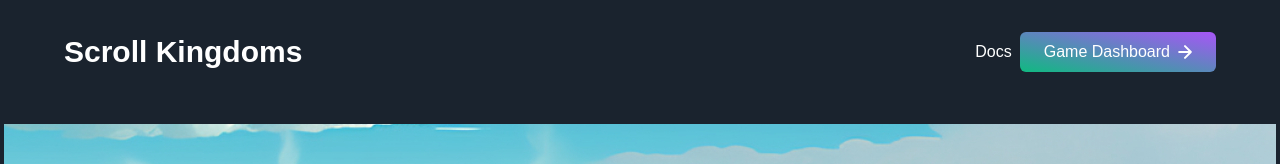
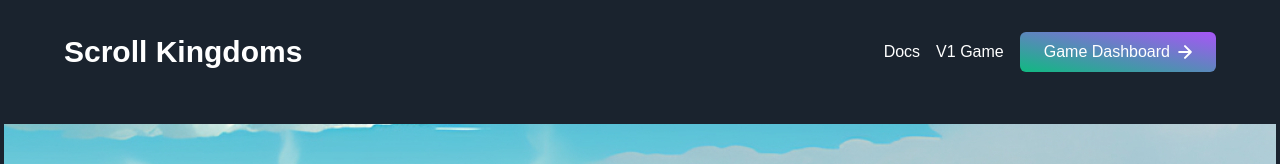
Before and after one commit to alexandrecarvalheira/landingpage, a Next.js app: page / in a window 1280 px wide. Shown: the top 164 px of the page. Built offline with nearby package versions, Linux system fonts and the light colour scheme; a web font is replaced by a local one.

Commit message:
adds v1 link on navbar

```diff
--- a/src/components/Navbar.tsx
+++ b/src/components/Navbar.tsx
@@ -19,12 +19,17 @@ export default function Navbar() {
         <h2 className=" font-extrabold text-3xl leading-[30px] text-white">
           Scroll Kingdoms
         </h2>
-        <ul className="flex gap-2 justify-between text-white items-center">
-          <li>
+        <ul className="flex gap-4 justify-between text-white items-center">
+          <li className="hover:font-bold">
             <Link
               href={"https://scroll-kingdoms-1.gitbook.io/game-play/game-play"}
             >
               Docs
+            </Link>
+          </li>
+          <li className="hover:font-bold">
+            <Link target="_blank" href={"https://v1.scrollkingdoms.com/"}>
+              V1 Game
             </Link>
           </li>
           <li>
```
